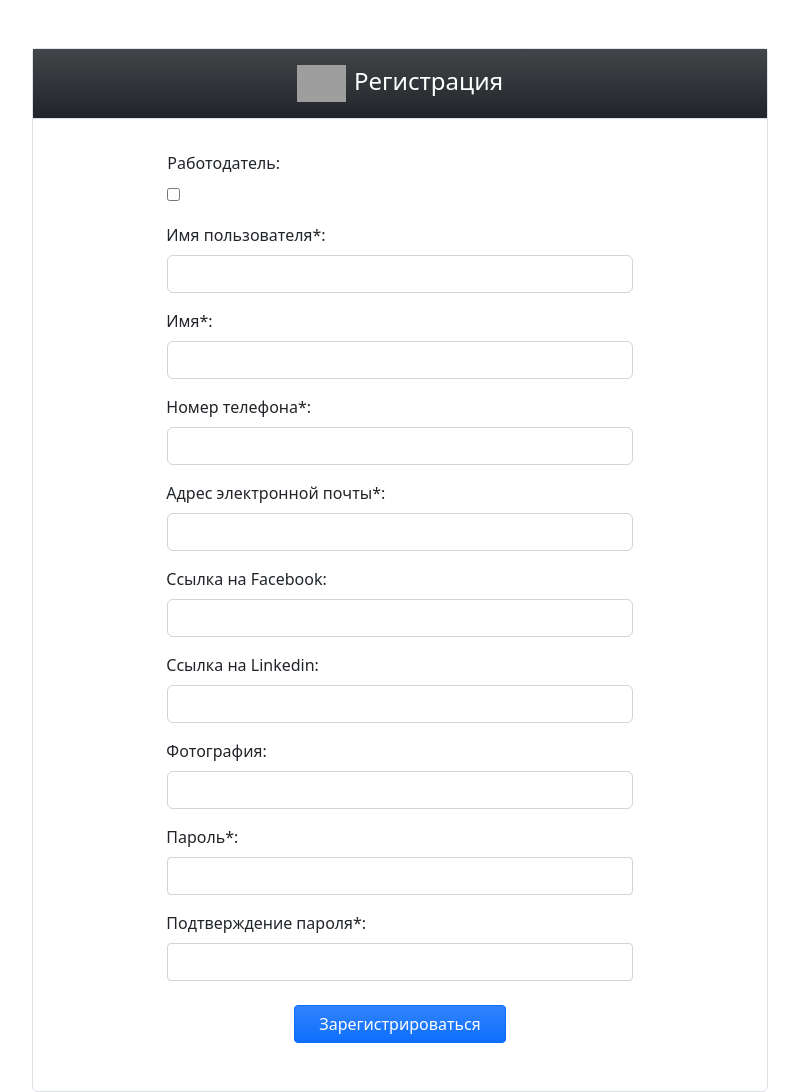
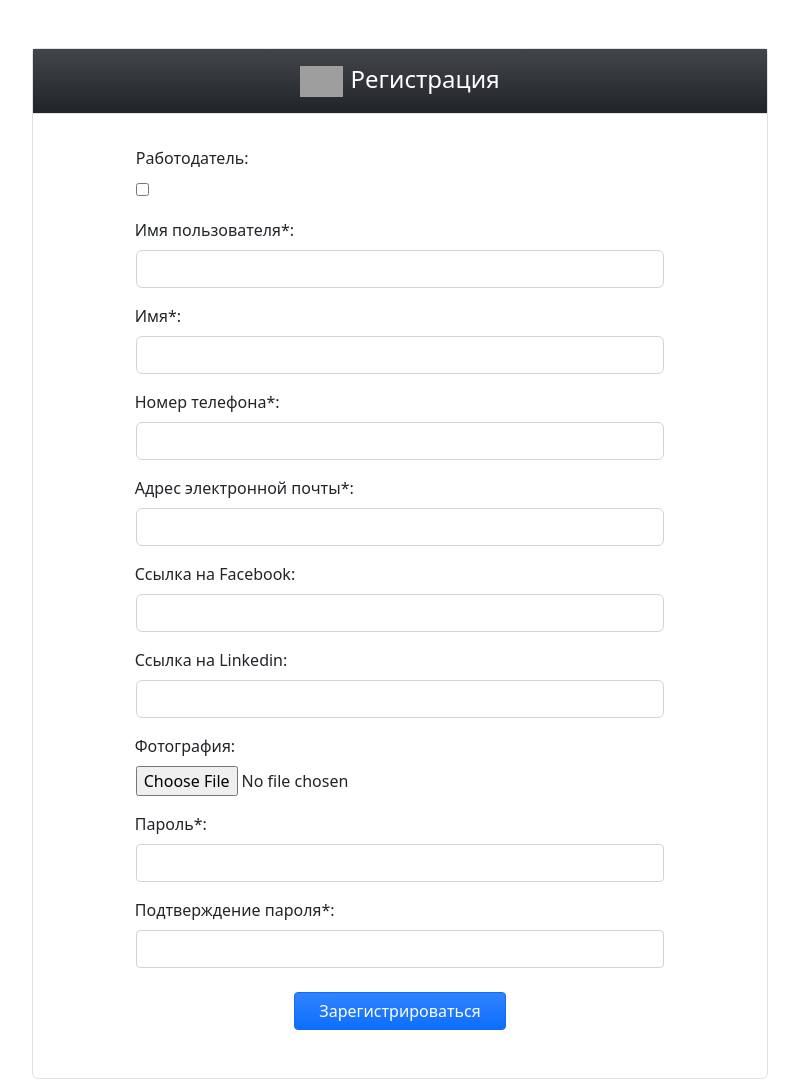
Before and after one commit to sined862/homework_68_denis_yugai, a Django app: page /auth/register/ in a window 1280 px wide. Shown: the whole page, without its empty margins (240-1039 px from the left). Run offline with Django 4.2, Linux system fonts and the light colour scheme; grey boxes are pictures that could not be loaded.

Commit message:
#2 Стилизация поля фотография на странице register

```diff
--- a/source/accounts/forms.py
+++ b/source/accounts/forms.py
@@ -33,18 +33,17 @@ class CustomUserCreationForm(forms.ModelForm):
     )
     facebook = forms.CharField(
         label='Ссылка на Facebook:',
-        required=True,
+        required=False,
         widget=forms.TextInput(attrs={'class': 'form-control'})
     )
     linkedin = forms.CharField(
         label='Ссылка на Linkedin:',
-        required=True,
+        required=False,
         widget=forms.TextInput(attrs={'class': 'form-control'})
     )
-    avatar = forms.CharField(
+    avatar = forms.ImageField(
         label='Фотография:',
-        required=True,
-        widget=forms.TextInput(attrs={'class': 'form-control'})
+        required=False
     )
     password = forms.CharField(
         label='Пароль*:',
@@ -58,6 +57,7 @@ class CustomUserCreationForm(forms.ModelForm):
     class Meta:
         model = get_user_model()
         fields = ('is_employer', 'username', 'first_name', 'phone', 'email', 'facebook', 'linkedin', 'avatar', 'password', 'password_confirm')
+
 
     def clean(self):
         cleaned_data = super().clean()
--- a/source/accounts/templates/register.html
+++ b/source/accounts/templates/register.html
@@ -16,9 +16,10 @@
         <div class="row">
             <div class="col-lg-8 mx-auto">
                 <div class="border rounded-1 rounded-bottom mt-5">
-                    <h4 class="text-center border-bottom p-3 bg-dark bg-gradient text-white"><span class="me-2"><img style="width:7%;" src="https://play-lh.googleusercontent.com/YpAV7Q-ZJhI5tzFk_wEX-7-x2BydtnCtFTVUrmq0zAO6jLCLA4nNcfem3p_Pyowg9w" alt="logo"></span>Регистрация</h4>
+                    <h4 class="text-center border-bottom p-3 bg-dark bg-gradient text-white"><span class="me-2"><img style="width:6%;" src="https://play-lh.googleusercontent.com/YpAV7Q-ZJhI5tzFk_wEX-7-x2BydtnCtFTVUrmq0zAO6jLCLA4nNcfem3p_Pyowg9w" alt="logo"></span>Регистрация</h4>
                     <div class="row">
-                        <div class="col-lg-8 mx-auto mt-4">
+                        <div class="form-error text-center text-danger fw-light">{{ form.non_field_errors }}</div>
+                        <div class="col-lg-9 mx-auto mt-4">
                             <form class="text-center" action="{% url 'register' %}" method="POST">
                                 {% csrf_token %}
                                 <div class="input-group">
```
